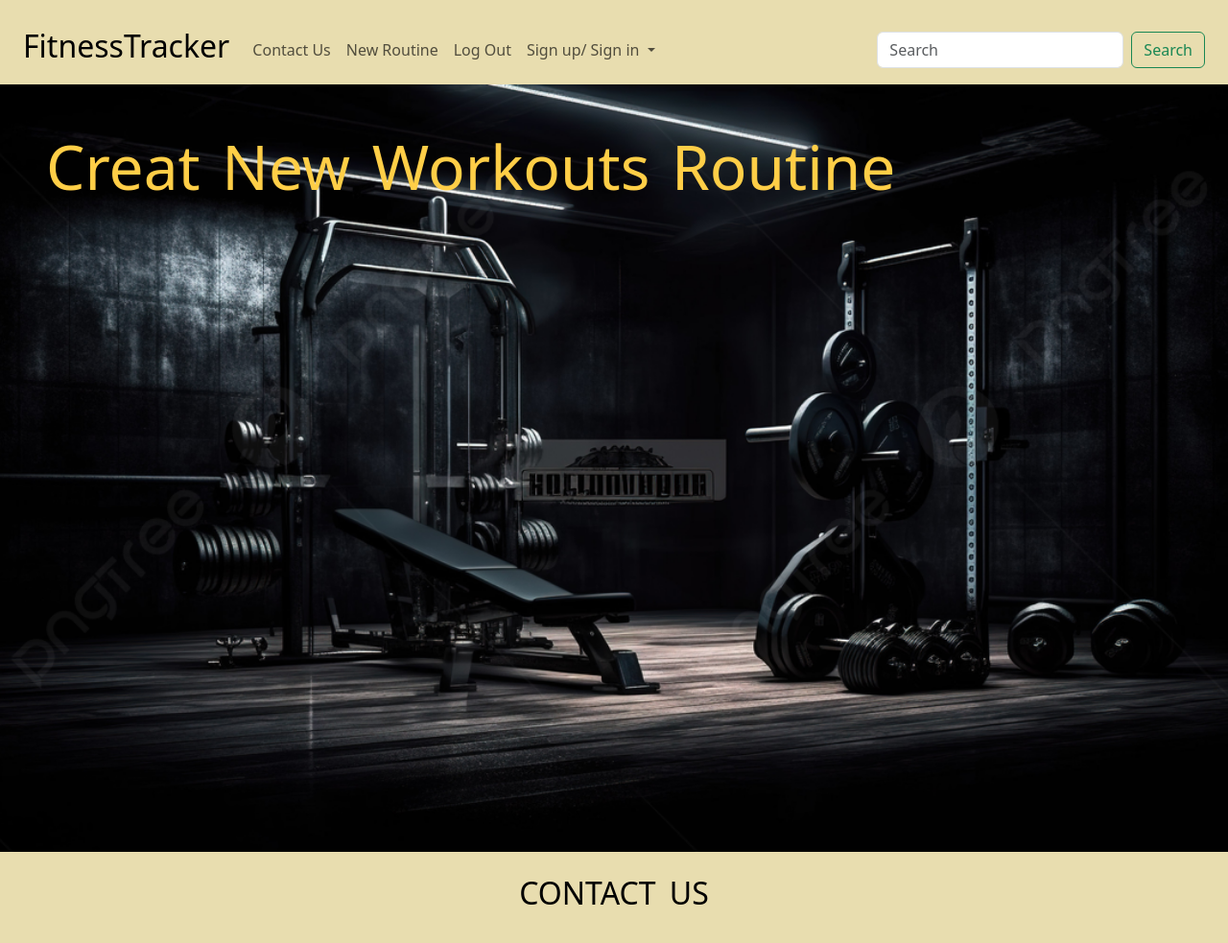
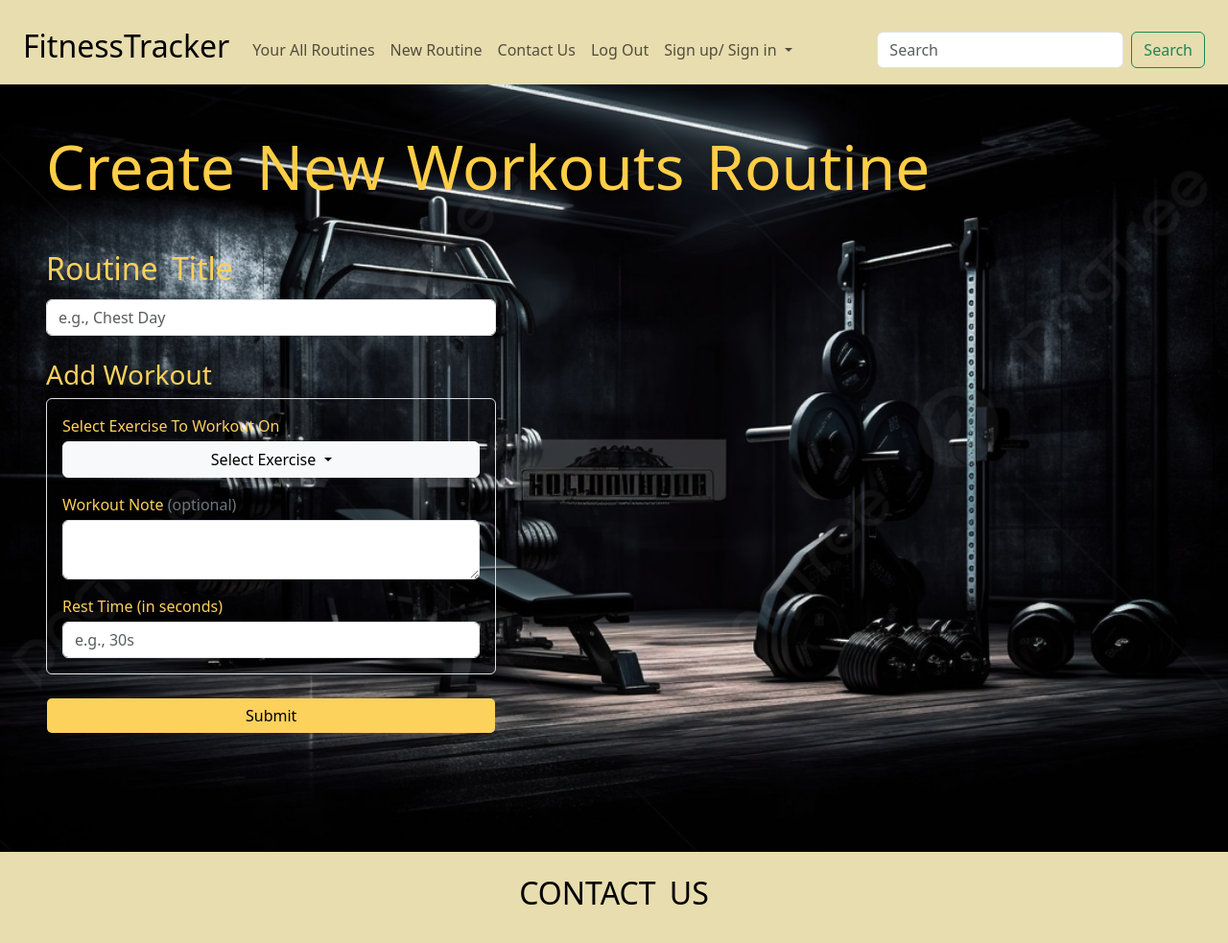
Before and after one commit to osama-fahd/UNIT-PROJECT-3, a Django app: template FitnessTracker/routines/templates/routines/new_routine.html in a window 1280 px wide. Shown: the whole page at 96% size. Run offline with Django 3.2, Linux system fonts and the light colour scheme; the template is opened without the code that fills it, so the values that code supplies are empty; some web fonts are replaced.

Commit message:
CRUD pages

```diff
--- a/FitnessTracker/main/static/css/style.css
+++ b/FitnessTracker/main/static/css/style.css
@@ -32,3 +32,17 @@ main {
 footer a{
     color: black;
 }
+
+
+.form-check-label img {
+    margin-right: 10px;
+    border: 1px solid #ddd;
+}
+
+.dropdown-item img {
+    width: 40px;
+    height: 40px;
+    border-radius: 50%;
+    margin-right: 10px;
+    object-fit: cover;
+}
--- a/FitnessTracker/main/templates/main/base.html
+++ b/FitnessTracker/main/templates/main/base.html
@@ -34,16 +34,22 @@
 
                 {% url 'main:contact_view' as contact_url %}
                 {% url 'routines:new_routine_view' as new_routine %}
+                {% url 'routines:all_routines_view' as all_routines %}
 
 
                 <div class="collapse navbar-collapse" id="navbarSupportedContent">
                   <ul class="navbar-nav me-auto mb-2 mb-lg-0">
+
                     <li class="nav-item">
-                        <a {% if request.path == contact_url %} class="nav-link text-warning bg-dark rounded-5 ps-sm-5" {% else %} class="nav-link" {% endif %} href="{{contact_url}}">Contact Us</a>
+                      <a {% if request.path == all_routines %} class="nav-link text-warning bg-dark rounded-5 ps-sm-5 ps-lg-2" {% else %} class="nav-link" {% endif %} href="{{all_routines}}">Your All Routines</a>
                     </li>
 
                     <li class="nav-item">
-                      <a {% if request.path == new_routine %} class="nav-link text-warning bg-dark rounded-5 ps-sm-5" {% else %} class="nav-link" {% endif %} href="{{new_routine}}">New Routine</a>
+                      <a {% if request.path == new_routine %} class="nav-link text-warning bg-dark rounded-5 ps-sm-5 ps-lg-2" {% else %} class="nav-link" {% endif %} href="{{new_routine}}">New Routine</a>
+                    </li>
+
+                    <li class="nav-item">
+                      <a {% if request.path == contact_url %} class="nav-link text-warning bg-dark rounded-5 ps-sm-5 ps-lg-2" {% else %} class="nav-link" {% endif %} href="{{contact_url}}">Contact Us</a>
                     </li>
 
                     <li class="nav-item">
--- a/FitnessTracker/routines/templates/routines/new_routine.html
+++ b/FitnessTracker/routines/templates/routines/new_routine.html
@@ -6,13 +6,62 @@
 
 {% load static %}
 
-<h1 class="d-flex flex-column justify-content-lg-start align-items-lg-start justify-content-sm-center align-items-sm-center">
-    Creat New Workouts Routine
-</h1>
+<div class="d-flex flex-column justify-content-center align-items-center justify-content-lg-start align-items-lg-start">
+    <h1 class="align-self-center align-self-lg-start mb-5">
+        Create New Workouts Routine
+    </h1>
+
+    <div class="row justify-content-center justify-content-lg-start w-100">
+        <div class="col-12 col-sm-10 col-lg-5">
+            <form class="d-flex flex-column gap-4" action="{% url 'routines:new_routine_view' %}" method="post" enctype="multipart/form-data">
+                {% csrf_token %}
+
+                <div class="d-flex flex-column gap-1" style="width: 100%;">
+                    <h2 class="">Routine Title</h2>
+                    <input type="text" name="name" placeholder="e.g., Chest Day" class="form-control" required/>
+                </div>
+                <div>
+                    <h3>Add Workout</h3>
+                    <div class="d-flex flex-column gap-3 border p-3 rounded">
 
 
+                        <div class="d-flex flex-column gap-1">
+                            <label for="exercise">Select Exercise To Workout On</label>
+                            <div class="dropdown">
+                                <button class="btn btn-light dropdown-toggle w-100" type="button" id="exerciseDropdown" data-bs-toggle="dropdown">
+                                    Select Exercise
+                                </button>
+                                <ul class="dropdown-menu w-100" aria-labelledby="exerciseDropdown" style="max-height: 300px; overflow-y: auto;">
+                                    {% for exercise in exercises %}
+                                        <li>
+                                            <input type="radio" name="exercise" id="exercise_{{ exercise.id }}" value="{{ exercise.id }}" class="d-none" required>
+                                            <label for="exercise_{{ exercise.id }}" class="dropdown-item d-flex align-items-center gap-3">
+                                                <img src="{{ exercise.image.url }}" class="rounded" style="width: 100px; height: 100px; object-fit: cover;">
+                                                {{ exercise.name }}
+                                            </label>
+                                        </li>
+                                    {% endfor %}
+                                </ul>
+                            </div>
+                        </div>
 
-<!-- <div class="line mt-5"></div> -->
+                        <div class="d-flex flex-column gap-1">
+                            <label for="note">Workout Note <span class="text-secondary">(optional)</span></label>
+                            <textarea name="note" id="note" placeholder="" class="form-control"></textarea>
+                        </div>
 
+                        <div class="d-flex flex-column gap-1">
+                            <label for="restTime">Rest Time (in seconds)</label>
+                            <input type="number" name="restTime" id="restTime" placeholder="e.g., 30s" class="form-control" required/>
+                        </div>
+                    </div>
+                </div>
+
+                <!-- Submit Button -->
+                <input type="submit" value="Submit" class="btn form-control" style="background-color: #fcd15c; color: black"/>
+            </form>
+        </div>
+    </div>
+</div>
 
 {% endblock %}
--- a/FitnessTracker/workouts/models.py
+++ b/FitnessTracker/workouts/models.py
@@ -5,7 +5,7 @@ from routines.models import Routine
 
 class Workout(models.Model):
     routine = models.ForeignKey(Routine, on_delete=models.CASCADE)
-    exercise = models.OneToOneField(Exercise, on_delete=models.CASCADE)
+    exercise = models.ForeignKey(Exercise, on_delete=models.CASCADE)
     note = models.TextField(blank=True)
     restTime = models.PositiveIntegerField(blank=True)
     created_at = models.DateTimeField(auto_now_add=True)
--- a/FitnessTracker/workouts/views.py
+++ b/FitnessTracker/workouts/views.py
@@ -17,12 +17,12 @@ def new_workout_view(request:HttpRequest):
         if workout_form.is_valid():
             workout_form.save()
             messages.success(request, "Added Workout Successfuly!", "alert-success")
-            return redirect("main:home_view")
+            # return redirect("routines:new_routine_view")
         else:
             print("not valid form", workout_form.errors)
             messages.error(request, "Couldn't Add Workout!", "alert-danger")
 
-    return render(request, "workouts/new_workout.html")
+    return render(request, "routines/new_routine.html")
 
 
 def update_workout_view(request:HttpRequest, workout_id:int):
```
Also changed, not shown: FitnessTracker/routines/views.py (+31 -11 lines), FitnessTracker/workouts/migrations/0002_alter_workout_exercise.py (added).
